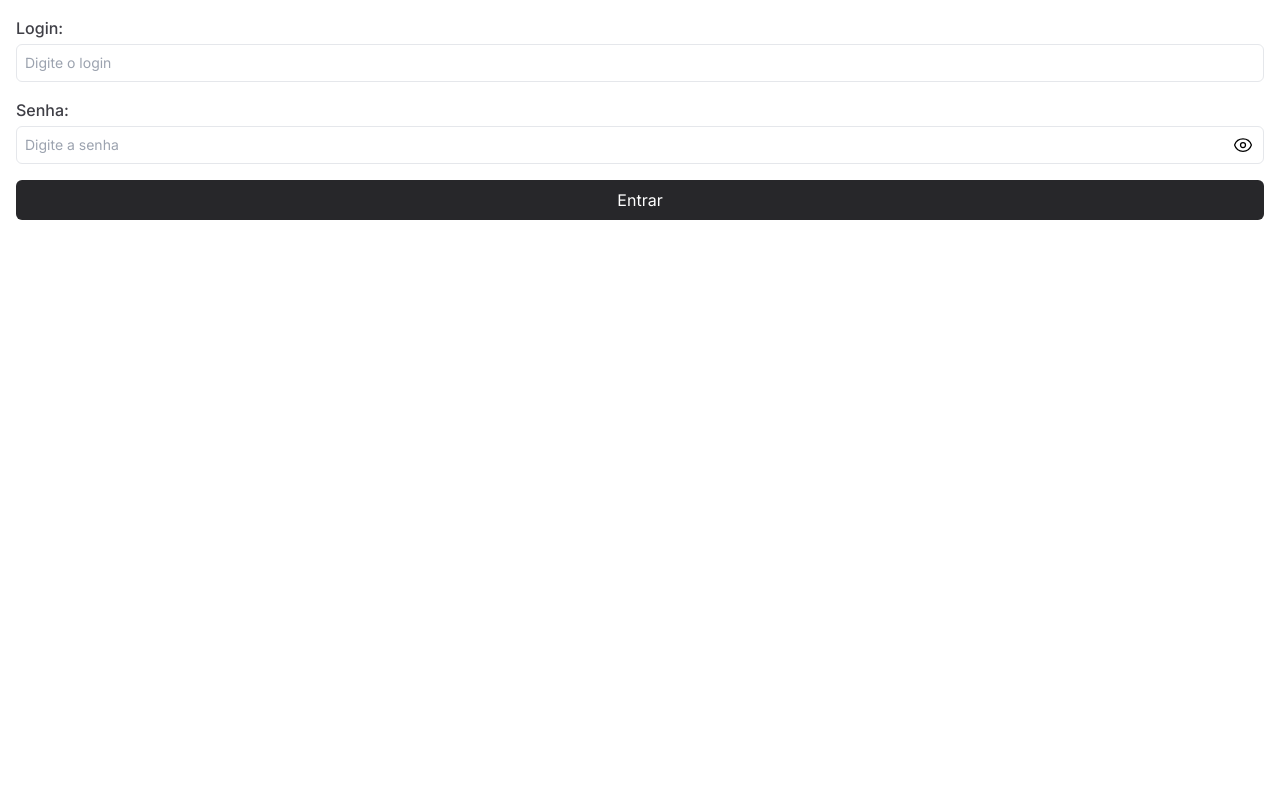
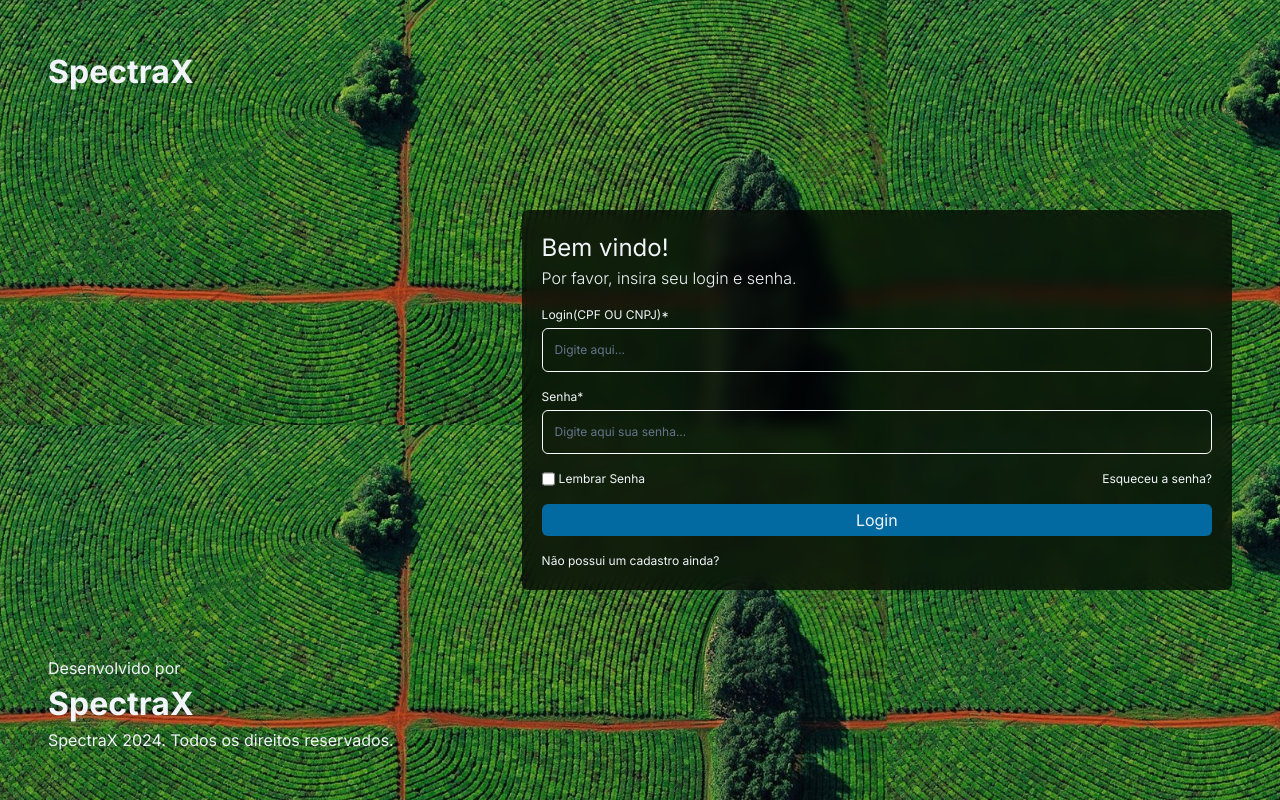
Before and after one commit to koka0012/esg-deploy, a Next.js app in the folder app/: page /auth/login in a window 1280 px wide. Built offline with nearby package versions, Linux system fonts and the light colour scheme.

Commit message:
feat: tela estatica de login

```diff
--- /dev/null
+++ b/app/app/auth/login/card.tsx
@@ -0,0 +1,72 @@
+"use client";
+
+import { Form, Formik, FormikHelpers } from "formik";
+import { object, string } from "yup";
+
+import Button from "@/app/components/Button/Button";
+import Input from "@/app/components/Input/Input";
+
+interface FormValues {
+  login: string;
+  password: string;
+}
+
+export default function card() {
+  const initialValues: FormValues = {
+    login: "",
+    password: "",
+  };
+
+  const validationSchema = object().shape({
+    login: string().required("é um campo obrigatório."),
+    password: string().required("é um campo obrigatório."),
+  });
+
+  const handleSubmit = async (
+    values: FormValues,
+    { setSubmitting }: FormikHelpers<FormValues>
+  ) => {
+    try {
+      console.log(values);
+    } catch (error) {
+      setSubmitting(false);
+    }
+  };
+
+  return (
+    <div className="flex flex-col bg-black rounded-md p-5 gap-4 bg-opacity-70">
+      <div>
+        <h1 className="text-slate-100 text-[24px]">Bem vindo!</h1>
+        <p className="text-slate-100 font-light">Por favor, insira seu login e senha.</p>
+      </div>
+
+      <div className="flex flex-col gap-4">
+        <div>
+          <p className="text-[12px] text-slate-100 mb-1">Login(CPF OU CNPJ)*</p>
+          <div className="border border-slate-50 rounded-md p-3">
+            <p className="text-[12px] text-slate-500">Digite aqui...</p>
+          </div>
+        </div>
+        <div>
+          <p className="text-[12px] text-slate-100 mb-1">Senha*</p>
+          <div className="border border-slate-50 rounded-md p-3">
+            <p className="text-[12px] text-slate-500">Digite aqui sua senha...</p>
+          </div>
+        </div>
+      </div>
+      <div className="flex flex-row justify-between">
+        <div className="flex flex-row gap-1">
+      <input type="checkbox" />
+        <p className="text-[12px] text-slate-100">Lembrar Senha</p>{" "}
+        </div>
+        <p className="text-[12px] text-slate-100">Esqueceu a senha?</p>
+      </div>
+      <button className="bg-sky-700 rounded-md p-1 ">
+        <p className="text-[16px] text-slate-100">Login</p>
+      </button>
+      <p className="text-[12px] text-slate-100">
+        Não possui um cadastro ainda?
+      </p>
+    </div>
+  );
+}
--- a/app/app/auth/login/page.tsx
+++ b/app/app/auth/login/page.tsx
@@ -1,77 +1,23 @@
-"use client";
+import Card from "./card";
 
-import { Form, Formik, FormikHelpers } from "formik";
-import { object, string } from "yup";
-
-import Button from "@/app/components/Button/Button";
-import Input from "@/app/components/Input/Input";
-
-interface FormValues {
-  login: string;
-  password: string;
-}
-
-export default function page() {
-  const initialValues: FormValues = {
-    login: "",
-    password: "",
-  };
-
-  const validationSchema = object().shape({
-    login: string().required("é um campo obrigatório."),
-    password: string().required("é um campo obrigatório."),
-  });
-
-  const handleSubmit = async (
-    values: FormValues,
-    { setSubmitting }: FormikHelpers<FormValues>
-  ) => {
-    try {
-      console.log(values);
-    } catch (error) {
-      setSubmitting(false);
-    }
-  };
-
+const page = () => {
   return (
-    <div>
-      <Formik
-        initialValues={initialValues}
-        validationSchema={validationSchema}
-        validateOnBlur={false}
-        validateOnChange={false}
-        validateOnMount={false}
-        onSubmit={handleSubmit}
-      >
-        {({ values, handleChange, errors, isSubmitting }) => (
-          <Form>
-            <div className="p-4 flex flex-col gap-4">
-              <Input
-                name="login"
-                label="Login"
-                placeholder="Digite o login"
-                value={values.login}
-                handleChange={handleChange}
-                error={errors.login}
-              />
-
-              <Input
-                type="password"
-                name="password"
-                label="Senha"
-                placeholder="Digite a senha"
-                value={values.password}
-                handleChange={handleChange}
-                error={errors.password}
-              />
-
-              <Button type="submit" disabled={isSubmitting}>
-                Entrar
-              </Button>
-            </div>
-          </Form>
-        )}
-      </Formik>
+    <div className="flex flex-col h-screen w-full bg-[url('../public/images/bg.png')] p-12">
+      <div className="flex h-screen">
+      <div className="text-slate-100 text-[32px] font-bold"> SpectraX</div>
+      </div>
+      <div className="flex justify-end ">
+        <div className="backdrop-blur w-3/5">
+          <Card />
+        </div>
+      </div>
+      <div className="flex flex-col h-screen justify-end">
+        <p className="text-slate-100">Desenvolvido por </p>
+        <div className="text-slate-100 text-[32px] font-bold"> SpectraX</div>
+        <p className="text-slate-100">SpectraX 2024. Todos os direitos reservados.</p>
+      </div>
     </div>
   );
-}
+};
+
+export default page;
```
Also changed, not shown: app/public/images/bg.png (added).
